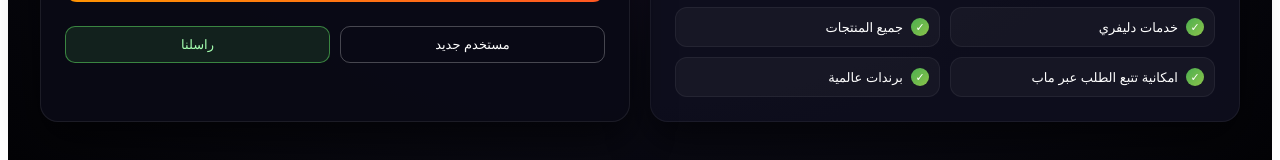
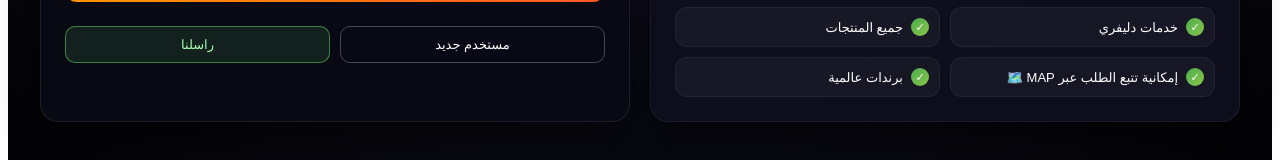
Before and after one commit to mjahto18-ui/MD-Marketplace, a Next.js app: page / in a window 1280 px wide. Shown: the part 525-685 px from the top of the page. Built offline with nearby package versions, Linux system fonts and the light colour scheme.

Commit message:
Update page.js

```diff
--- a/app/page.js
+++ b/app/page.js
@@ -146,7 +146,7 @@ function InfoBox() {
           'تتبع على الخريطة',
           'خدمات دليفري ',
           'جميع المنتجات',
-          'امكانية تتبع الطلب عبر ماب',
+          'إمكانية تتبع الطلب عبر MAP 🗺️',
           'برندات عالمية'
         ].map((item, idx) => (
           <div
```
